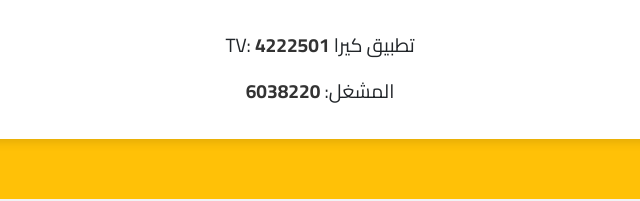
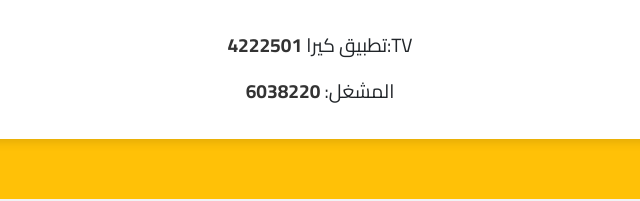
Before and after one commit to Karitv1/karitv.liv, a plain HTML site: page index.html in a window 1280 px wide. Shown: the part 551-752 px from the top of the page, 320-960 px from the left. Drawn offline with Linux system fonts and the light colour scheme.

Commit message:
Update index.html

```diff
--- a/index.html
+++ b/index.html
@@ -217,7 +217,7 @@
             <div class="code-display">
                 <h3>أكواد التحميل</h3>
                 <p>يمكنك استخدام هذه الأكواد في تطبيق Downloader لتحميل التطبيقات مباشرةً.</p>
-                <div class="code-item"><span>تطبيق كيرا TV: </span> 4222501</div>
+                <div class="code-item"><span> TV:تطبيق كيرا </span> 4222501</div>
                 <div class="code-item"><span>المشغل: </span> 6038220</div>
             </div>
         </div>
```
